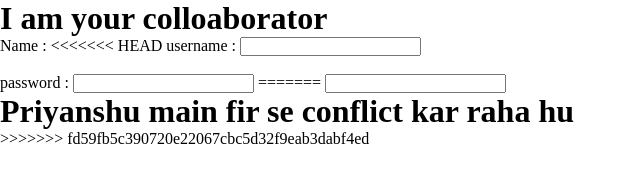
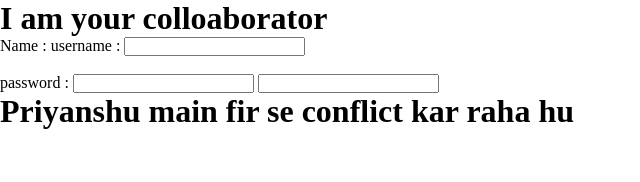
Before and after one commit to Codingguru1965/collab1, a plain HTML site: page index.html in a window 1280 px wide. Shown: the whole page, without its empty margins (0-640 px from the left). Drawn offline with Linux system fonts and the light colour scheme.

Commit message:
new changes

```diff
--- a/index.html
+++ b/index.html
@@ -10,15 +10,12 @@
     <h1>I am your colloaborator</h1>
     <form action="">
         <label for="">Name : </label>
-<<<<<<< HEAD
         username :
         <input type="text" name="" id=""/> <br><br>
         password :
         <input type="password" name="" id="" />
-=======
         <input type="text" name="" id="">
         <h1>Priyanshu main fir se conflict kar raha hu</h1>
->>>>>>> fd59fb5c390720e22067cbc5d32f9eab3dabf4ed
     </form>
     <script src="app.js"></script>
 </body>
```
